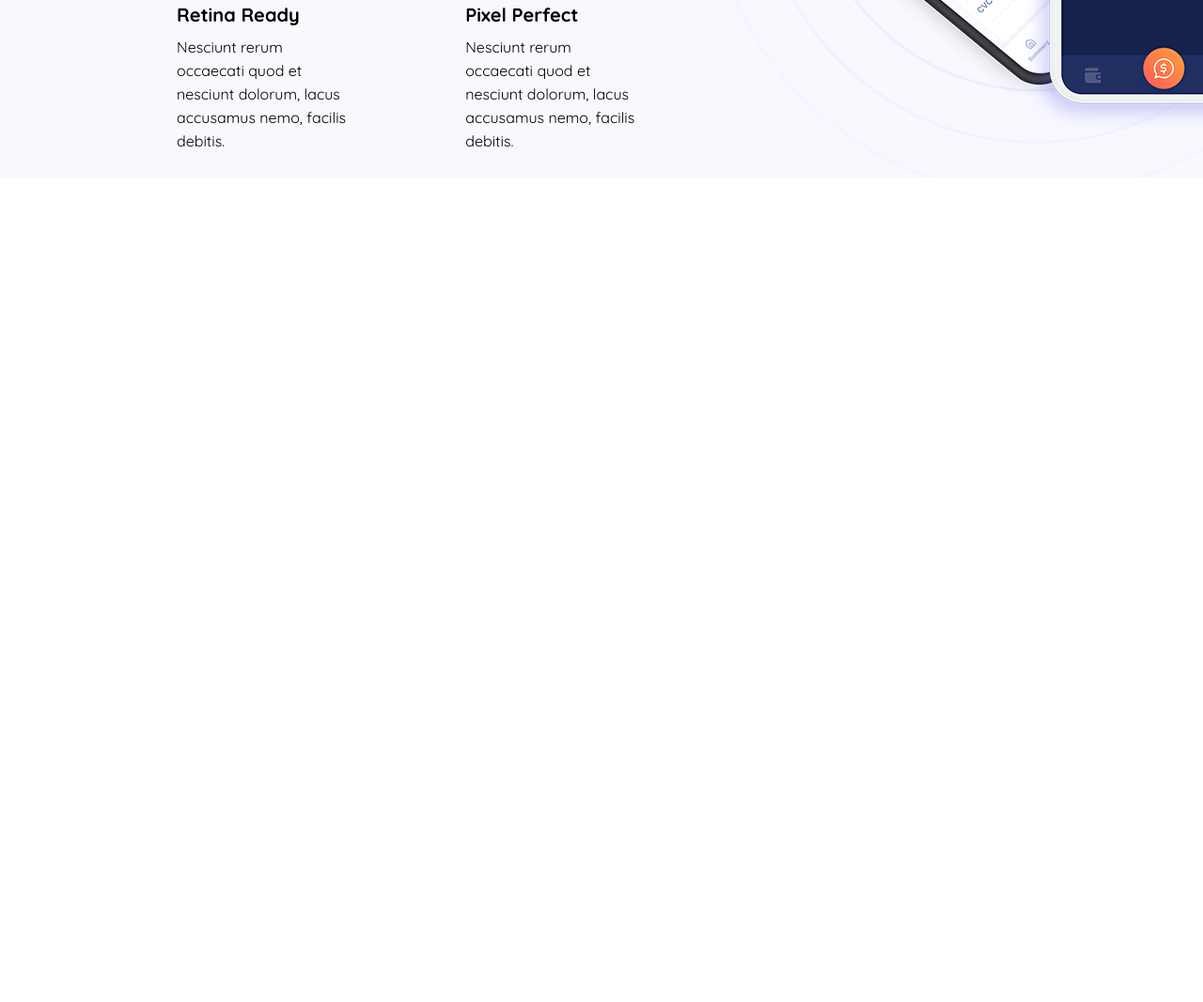
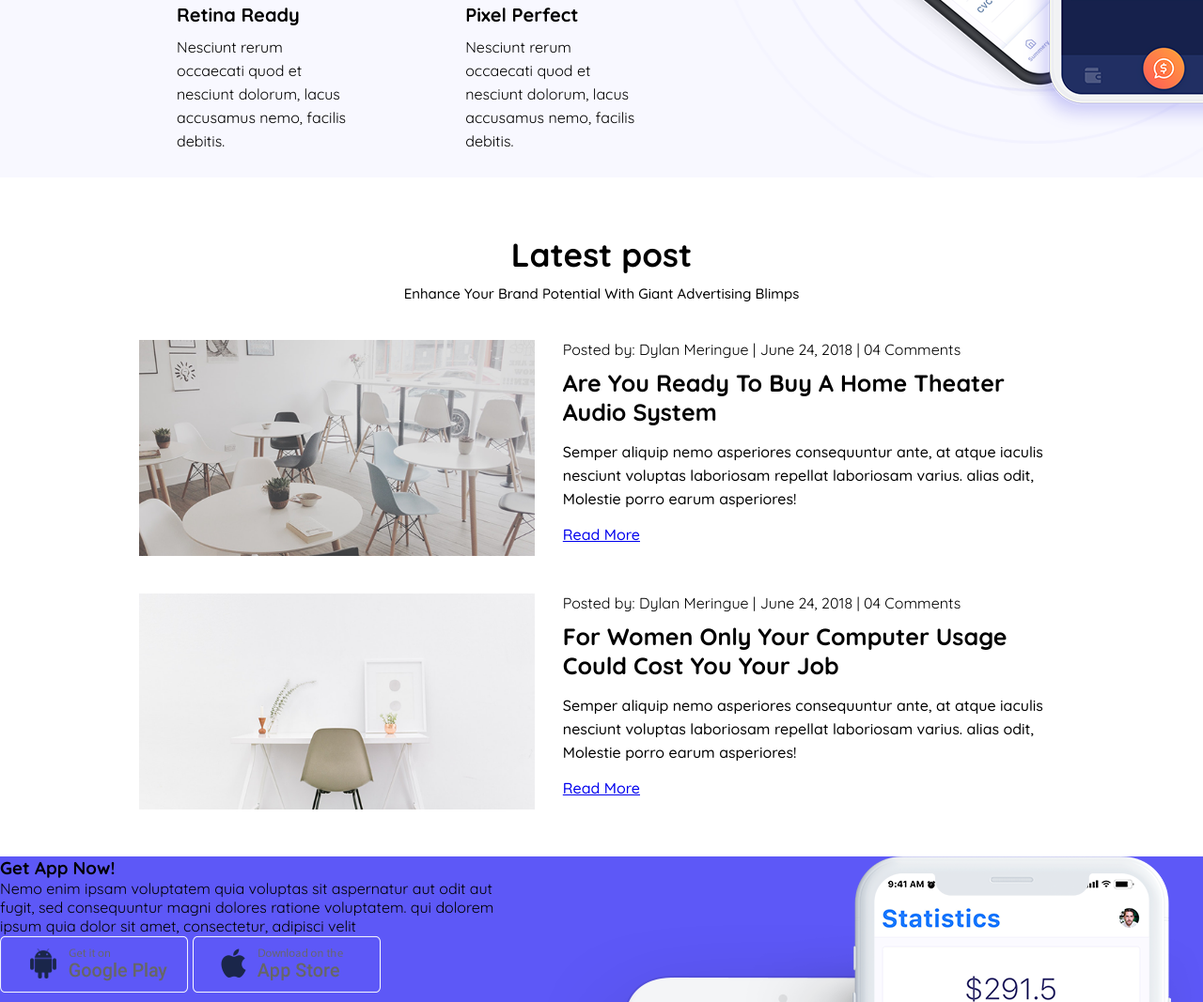
Before and after one commit to shehab24/appland, a plain HTML site: page index.html in a window 1280 px wide. Shown: the part 5245-6312 px from the top of the page at 94% size. Before the commit the page ends 5554 px from the top, so only its background shows below. Drawn offline with Linux system fonts and the light colour scheme.

Commit message:
new cng from office

```diff
--- a/index.html
+++ b/index.html
@@ -218,6 +218,52 @@
       </div>
     </section>
 
+    <section class="latest_post_section">
+      <div class="latest_post_title">
+        <h3>Latest post</h3>
+        <p>Enhance Your Brand Potential With Giant Advertising Blimps</p>
+      </div>
+      <div class="blog_post_box">
+        <div class="blog_post_img">
+          <img src="./assets/blog1.png" alt="">
+        </div>
+
+        <div class="blog_post_content">
+          <span>Posted by: Dylan Meringue  |  June 24, 2018  |  04 Comments</span>
+          <h3>Are You Ready To Buy A Home Theater Audio System</h3>
+          <p>Semper aliquip nemo asperiores consequuntur ante, at atque iaculis nesciunt voluptas laboriosam repellat laboriosam varius. alias odit, Molestie porro earum asperiores!</p>
+          <a href="#">Read More</a>
+        </div>
+      </div>
+      <div class="blog_post_box">
+        <div class="blog_post_img">
+          <img src="./assets/blog2.png" alt="">
+        </div>
+
+        <div class="blog_post_content">
+          <span>Posted by: Dylan Meringue  |  June 24, 2018  |  04 Comments</span>
+          <h3>For Women Only Your Computer Usage Could Cost You Your Job</h3>
+          <p>Semper aliquip nemo asperiores consequuntur ante, at atque iaculis nesciunt voluptas laboriosam repellat laboriosam varius. alias odit, Molestie porro earum asperiores!</p>
+          <a href="#">Read More</a>
+        </div>
+      </div>
+    </section>
+
+
+    <section class="get_app_now">
+      <div class="get_app_content">
+        <h3>Get App Now!</h3>
+        <p>Nemo enim ipsam voluptatem quia voluptas sit aspernatur aut odit aut fugit, sed consequuntur magni dolores ratione voluptatem. qui dolorem ipsum quia dolor sit amet, consectetur, adipisci velit</p>
+        <div class="playStore_img_box">
+   <img src="./assets/Play Store.png" alt="">
+   <img src="./assets/appstore.png" alt="">
+        </div>
+      </div>
+      <div class="get_app_img_box">
+        <img src="./assets/get app iphone.png" alt="">
+      </div>
+    </section>
+
     <br />
     <br />
     <br />
--- a/style.css
+++ b/style.css
@@ -342,3 +342,71 @@ header {
   font-size: 16px;
   line-height: 25px;
 }
+.latest_post_section{
+  width: 100%;
+  padding: 30px 0px;
+}
+.latest_post_title{
+  width: 90%;
+  margin: 0px auto;
+  padding: 20px ;
+  text-align: center;
+}
+.latest_post_title h3{
+  font-size: 35px;
+  font-weight: 700;
+  margin: 10px 0px;
+}
+.latest_post_title p{
+  font-size: 15px;
+  font-weight: 500;
+}
+.blog_post_box{
+  width: 80%;
+  margin: 0px auto;
+  display: flex;
+  align-items: center;
+}
+.blog_post_img{
+  width: 45%;
+  padding: 20px;
+  height: 270px;
+  display: flex;
+  justify-content: center;
+  align-items: center;
+}
+.blog_post_img img{
+  width: 100%;
+  height: 100%;
+  object-fit: cover;
+}
+.blog_post_content {
+  width: 55%;
+  height: 270px;
+  padding: 20px 10px;
+}
+.blog_post_content h3{
+  font-size: 25px;
+  margin: 10px 0px;
+}
+.blog_post_content p {
+  font-size: 16px;
+  font-weight: 500;
+  line-height: 25px;
+  margin:15px 0px;
+  color: #000;
+}
+.blog_post_content a{
+  margin-top: 15px;
+  font-weight: 500;
+}
+.get_app_now{
+  width: 100%;
+  height: 600px;
+  background-image: url('./assets/get_app_now.png');
+  background-position: center;
+  background-repeat: no-repeat;
+  background-size: cover;
+  display: flex;
+  justify-content: space-between;
+}
```
Also changed, not shown: assets/Play Store.png (added), assets/appstore.png (added), assets/blog1.png (added), assets/blog2.png (added), assets/get app iphone.png (added), assets/get_app_now.png (added).
